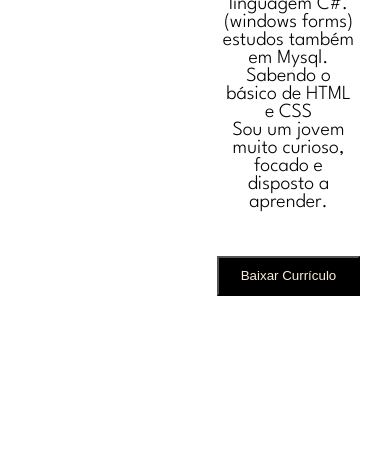
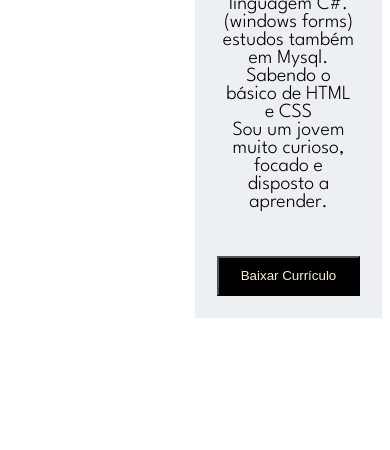
Before and after one commit to felipesansi/Site-Portifolio, a plain HTML site: page index.html in a window 390 px wide. Shown: the part 394-844 px from the top of the page. Drawn offline with Linux system fonts and the light colour scheme.

Commit message:
Update style.css
corres certas

```diff
--- a/CSS/style.css
+++ b/CSS/style.css
@@ -141,7 +141,7 @@ p
     height: 704px;
 }
     .lado2 {
-    background-color: rgb(255, 255, 255);
+    background-color:  background-color:#edf0f2;
     width: 50%;
     height: 704px;
 }
```
